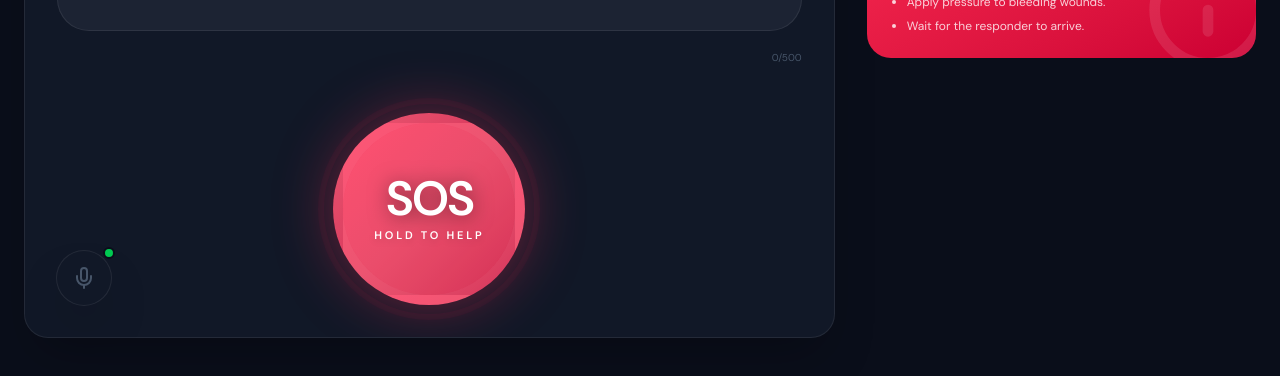
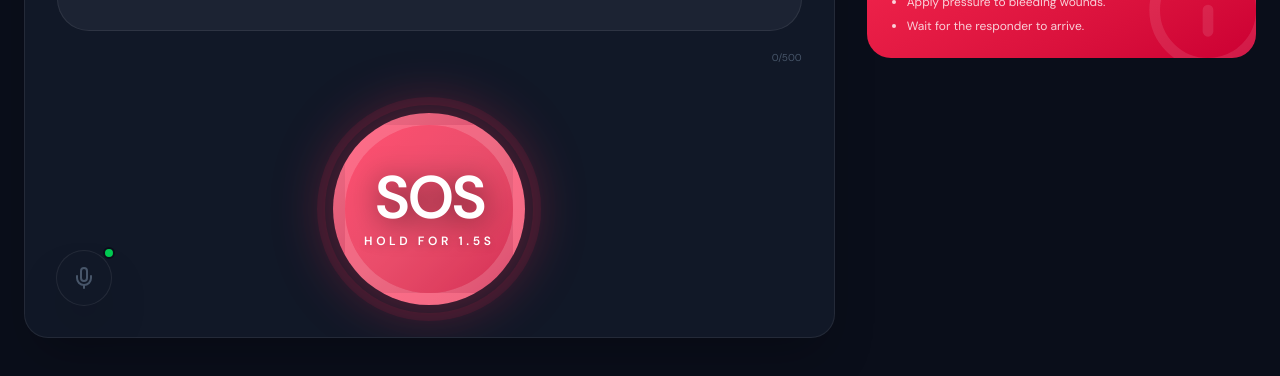
Before and after one commit to sathwikshetty0/DEAN, a Next.js app: page /dashboard in a window 1280 px wide. Shown: the part 670-1046 px from the top of the page. Built offline with nearby package versions, Linux system fonts and the light colour scheme; no server answers; the database is empty.

Commit message:
feat: improve SOS button haptic feedback simulation

```diff
--- a/components/sos/SOSButton.tsx
+++ b/components/sos/SOSButton.tsx
@@ -53,34 +53,68 @@ export const SOSButton = ({ onClick, loading }: SOSButtonProps) => {
   };
 
   const handleSOS = () => {
+    // Flash effect
+    const flash = document.createElement('div');
+    flash.style.position = 'fixed';
+    flash.style.inset = '0';
+    flash.style.backgroundColor = 'white';
+    flash.style.zIndex = '9999';
+    flash.style.pointerEvents = 'none';
+    document.body.appendChild(flash);
+
+    let opacity = 1;
+    const fadeOut = setInterval(() => {
+      opacity -= 0.1;
+      if (opacity <= 0) {
+        clearInterval(fadeOut);
+        document.body.removeChild(flash);
+      } else {
+        flash.style.opacity = opacity.toString();
+      }
+    }, 30);
+
     if ('vibrate' in navigator) {
-      // Urgent triple pulse
       navigator.vibrate([300, 100, 300, 100, 500]);
     }
     onClick();
+  };
+
+  const shakeVariants = {
+    holding: {
+      x: [0, -2, 2, -2, 2, 0],
+      y: [0, 2, -2, 2, -2, 0],
+      transition: {
+        duration: 0.1,
+        repeat: Infinity,
+      }
+    },
+    idle: { x: 0, y: 0 }
   };
 
   return (
     <div className="relative group/sos">
       {/* Background Outer Ring */}
       <motion.div
-        animate={{
+        animate={isHolding ? {
+          scale: [1.1, 1.4, 1.1],
+          opacity: [0.4, 0.6, 0.4],
+        } : {
           scale: [1, 1.1, 1],
           opacity: [0.3, 0.1, 0.3],
         }}
-        transition={{ duration: 2, repeat: Infinity }}
-        className="absolute -inset-10 rounded-full bg-[#FF2D55]/10 blur-2xl -z-10"
+        transition={{ duration: isHolding ? 0.3 : 2, repeat: Infinity }}
+        className="absolute -inset-10 rounded-full bg-[#FF2D55]/20 blur-2xl -z-10"
       />
 
       {/* Progress Ring */}
-      <svg className="absolute inset-0 w-56 h-56 -m-4 -rotate-90 pointer-events-none drop-shadow-[0_0_15px_rgba(255,45,85,0.5)]">
+      <svg className="absolute inset-0 w-56 h-56 -m-4 -rotate-90 pointer-events-none drop-shadow-[0_0_25px_rgba(255,45,85,0.7)]">
         <circle
           cx="112"
           cy="112"
           r="108"
           fill="none"
-          stroke="rgba(255,45,85,0.05)"
-          strokeWidth="6"
+          stroke="rgba(255,45,85,0.1)"
+          strokeWidth="8"
         />
         <motion.circle
           cx="112"
@@ -88,7 +122,7 @@ export const SOSButton = ({ onClick, loading }: SOSButtonProps) => {
           r="108"
           fill="none"
           stroke="#FF2D55"
-          strokeWidth="6"
+          strokeWidth="8"
           strokeDasharray="678"
           animate={{ strokeDashoffset: 678 - (678 * progress) / 100 }}
           transition={{ duration: 0.1 }}
@@ -97,8 +131,10 @@ export const SOSButton = ({ onClick, loading }: SOSButtonProps) => {
       </svg>
 
       <motion.button
+        variants={shakeVariants}
+        animate={isHolding ? "holding" : "idle"}
         whileHover={{ scale: 1.05 }}
-        whileTap={{ scale: 0.95 }}
+        whileTap={{ scale: 0.9 }}
         onMouseDown={startHold}
         onMouseUp={endHold}
         onMouseLeave={endHold}
@@ -106,38 +142,38 @@ export const SOSButton = ({ onClick, loading }: SOSButtonProps) => {
         onTouchEnd={endHold}
         disabled={loading}
         className={clsx(
-          "relative w-48 h-48 rounded-full flex flex-col items-center justify-center transition-all duration-300 shadow-[0_0_60px_rgba(255,45,85,0.4)]",
-          loading ? "bg-gray-800" : isHolding ? "bg-[#B8002D]" : "bg-gradient-to-br from-[#FF2D55] via-[#E6294D] to-[#CC0033]",
-          "border-[10px] border-white/20 overflow-hidden group z-10"
+          "relative w-48 h-48 rounded-full flex flex-col items-center justify-center transition-all duration-300",
+          loading ? "bg-gray-800" : isHolding ? "bg-[#CC0033] shadow-[0_0_80px_rgba(255,45,85,0.8)]" : "bg-gradient-to-br from-[#FF2D55] via-[#E6294D] to-[#CC0033] shadow-[0_0_60px_rgba(255,45,85,0.4)]",
+          "border-[12px] border-white/30 overflow-hidden group z-10"
         )}
       >
         {/* Ripple Effect Background */}
         {!loading && (
           <motion.div
             animate={isHolding ?
-              { scale: [1, 1.6, 1], opacity: [0.1, 0.3, 0.1] } :
+              { scale: [1, 2, 1], opacity: [0.1, 0.4, 0.1] } :
               { scale: [1, 1.3, 1], opacity: [0.2, 0.05, 0.2] }
             }
-            transition={{ duration: isHolding ? 0.3 : 2, repeat: Infinity }}
+            transition={{ duration: isHolding ? 0.2 : 2, repeat: Infinity }}
             className="absolute inset-0 bg-white"
           />
         )}
 
-        <span className="text-5xl font-black text-white mb-1 drop-shadow-[0_2px_10px_rgba(0,0,0,0.5)] tracking-tighter">
-          {isHolding ? "HOLD" : "SOS"}
+        <span className="text-6xl font-black text-white mb-1 drop-shadow-[0_4px_15px_rgba(0,0,0,0.6)] tracking-tighter transition-all">
+          {isHolding ? "HELP!" : "SOS"}
         </span>
-        <span className="text-[11px] uppercase tracking-[0.25em] text-white font-black px-4 text-center drop-shadow-md">
-          {loading ? "Transmitting..." : isHolding ? "Keep Holding" : "Hold to help"}
+        <span className="text-[12px] uppercase tracking-[0.3em] text-white font-black px-4 text-center drop-shadow-md">
+          {loading ? "Transmitting..." : isHolding ? "RELEASING SOON" : "Hold for 1.5s"}
         </span>
 
         {mode === 'p2p' && (
-          <div className="absolute top-8 right-8 bg-amber-500 text-white text-[10px] font-black px-3 py-1 rounded-full border-2 border-white/20 shadow-xl animate-pulse">
+          <div className="absolute top-6 right-6 bg-amber-500 text-white text-[10px] font-black px-3 py-1 rounded-full border-2 border-white/20 shadow-xl animate-pulse">
             MESH
           </div>
         )}
 
         {/* Shine Effect */}
-        <div className="absolute inset-0 bg-gradient-to-tr from-transparent via-white/20 to-transparent -translate-x-full group-hover:translate-x-full transition-transform duration-700" />
+        <div className="absolute inset-0 bg-gradient-to-tr from-transparent via-white/30 to-transparent -translate-x-full group-hover:translate-x-full transition-transform duration-1000" />
       </motion.button>
     </div>
   );
```
